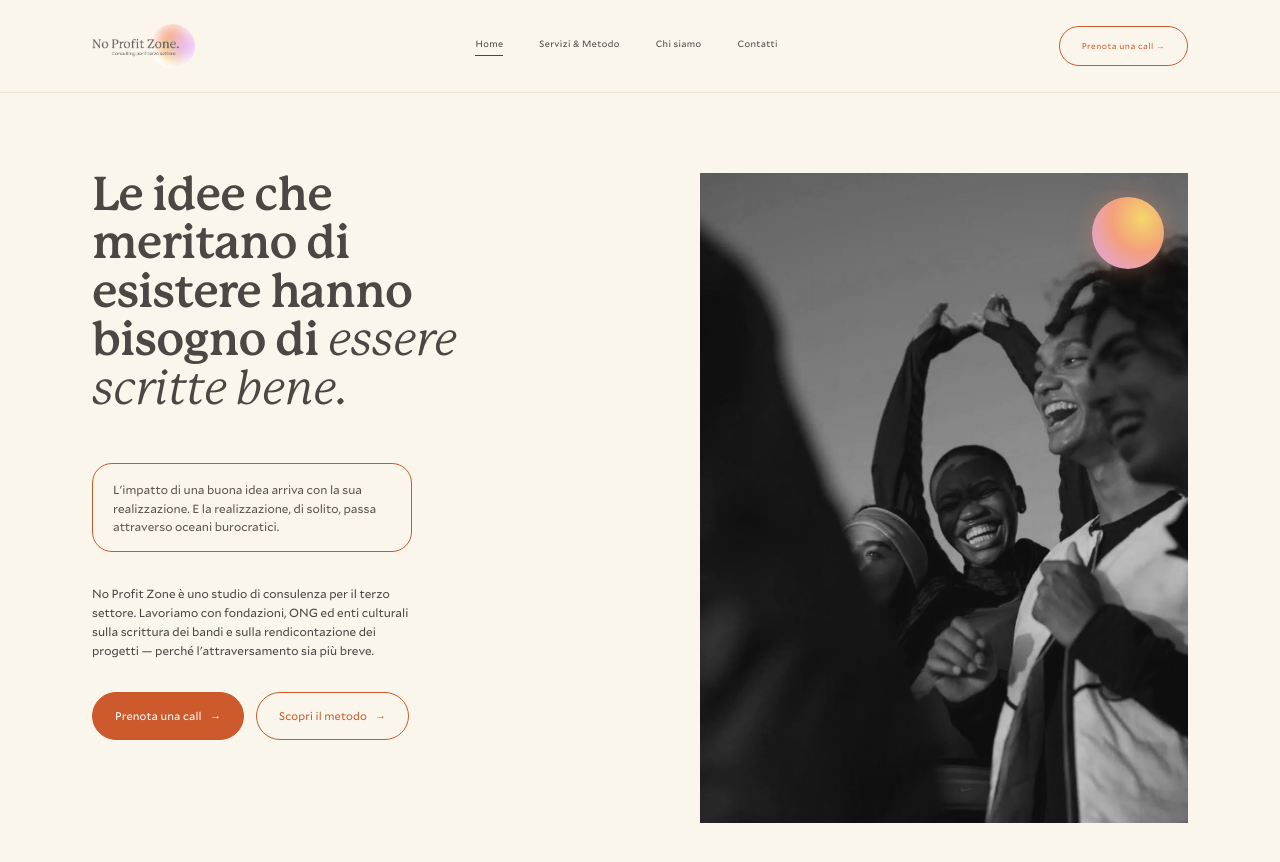
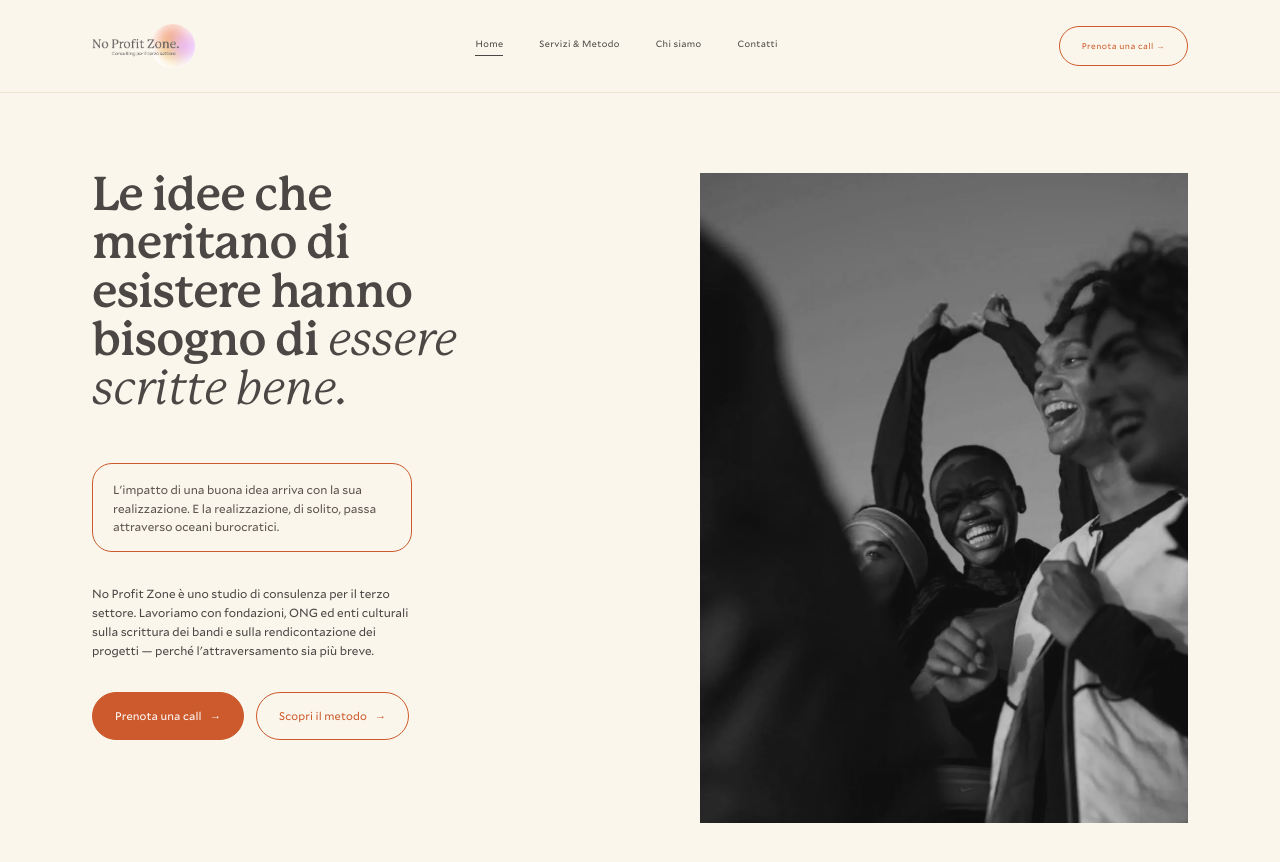
Before and after one commit to Giadasamw/noprofitzone_deploying, a Next.js app: page / in a window 1280 px wide. Shown: the top 862 px of the page. Built offline with nearby package versions, Linux system fonts and the light colour scheme.

Commit message:
chore: remove unused gradient constant
Clean up unused code and improve image display.

```diff
--- a/src/components/Hero.tsx
+++ b/src/components/Hero.tsx
@@ -1,6 +1,4 @@
 import Image from "next/image";
-
-const gradient = "radial-gradient(120% 130% at 70% 30%, #f5d76a 0%, #f3a07a 35%, #e0a4e8 75%, #cdb9e8 100%)";
 
 export default function Hero() {
   return (
@@ -93,18 +91,6 @@ export default function Hero() {
               fill
               style={{ objectFit: "cover", objectPosition: "center 40%", filter: "grayscale(1) contrast(1.04)" }}
             />
-            <div
-              style={{
-                position: "absolute",
-                right: 24,
-                top: 24,
-                width: 72,
-                height: 72,
-                borderRadius: "50%",
-                background: gradient,
-                boxShadow: "0 0 24px rgba(217,130,95,.45)",
-              }}
-            />
           </div>
         </div>
       </div>
```
